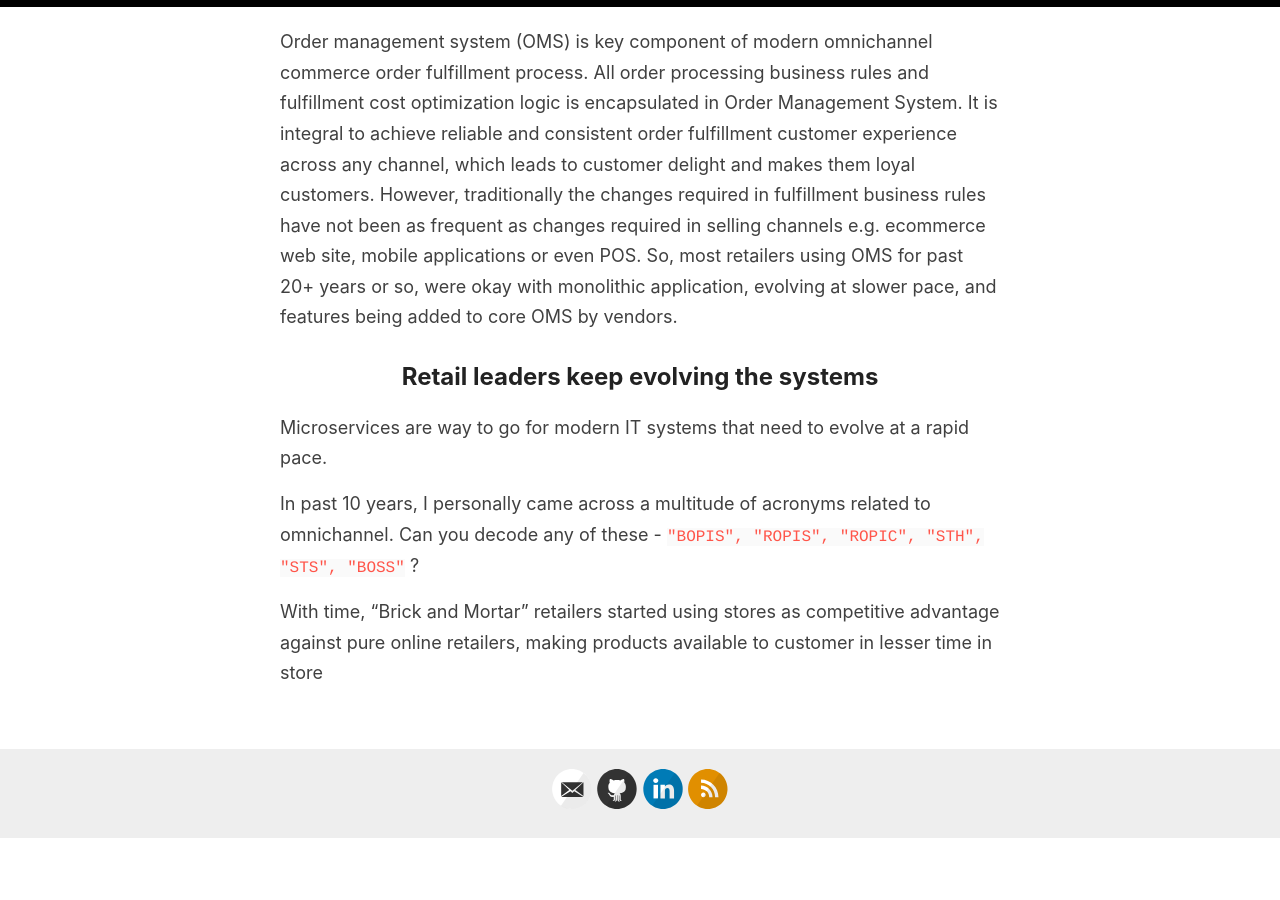
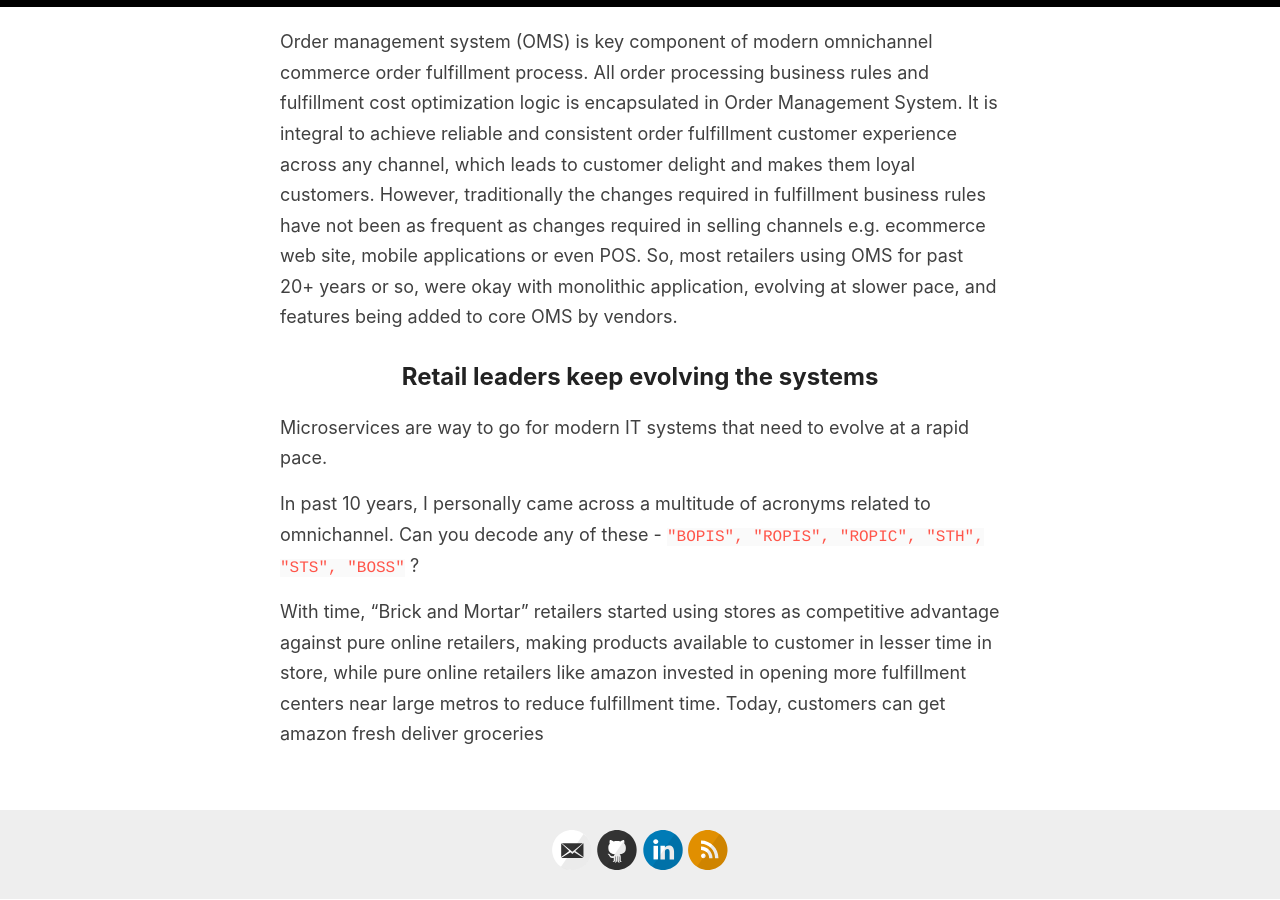
Before and after one commit to rtarway/github.io, a Jekyll site: the page built from Refactoring Monolithic Order Management.md, in a window 1280 px wide and 900 px high, scrolled down 625 px. Built offline with Jekyll 4.4.1, drawn with Linux system fonts in a browser that asks for light colours; our own code applies the rules of GitHub Pages for plain Markdown files; before the commit the page ends 1463 px from its top, so only the background shows below that.

Commit message:
Refactoring Monolithic Order Management.md updated from https://stackedit.io/

```diff
--- a/Refactoring Monolithic Order Management.md
+++ b/Refactoring Monolithic Order Management.md
@@ -14,8 +14,8 @@ However, traditionally the changes required in fulfillment business rules have n
 
 In past 10 years, I personally came across a multitude of acronyms related to omnichannel. Can you decode any of these - `"BOPIS", "ROPIS", "ROPIC", "STH", "STS", "BOSS"`  ?
 
-With time, "Brick and Mortar" retailers started using stores as competitive advantage against pure online retailers, making products available to customer in lesser time in store
+With time, "Brick and Mortar" retailers started using stores as competitive advantage against pure online retailers, making products available to customer in lesser time in store, while pure online retailers like amazon invested in opening more fulfillment centers near large metros to reduce fulfillment time. Today, customers can get amazon fresh deliver groceries
 
 <!--stackedit_data:
-eyJoaXN0b3J5IjpbLTEzNTY4NzY2NDEsODM0MDQyMV19
+eyJoaXN0b3J5IjpbLTIwNjE3NTE1MjQsODM0MDQyMV19
 -->
```
